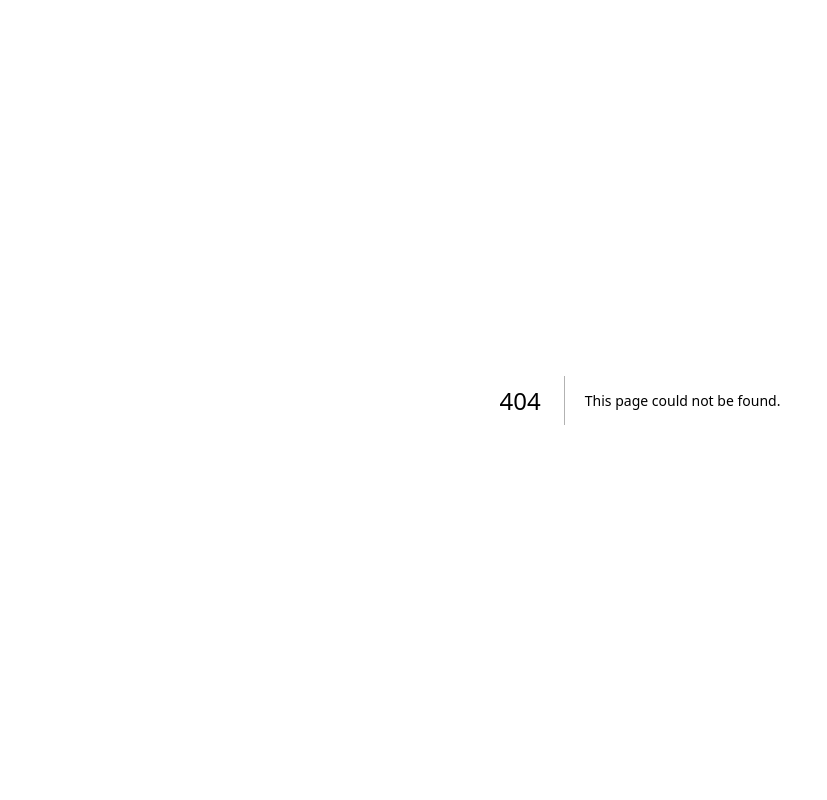
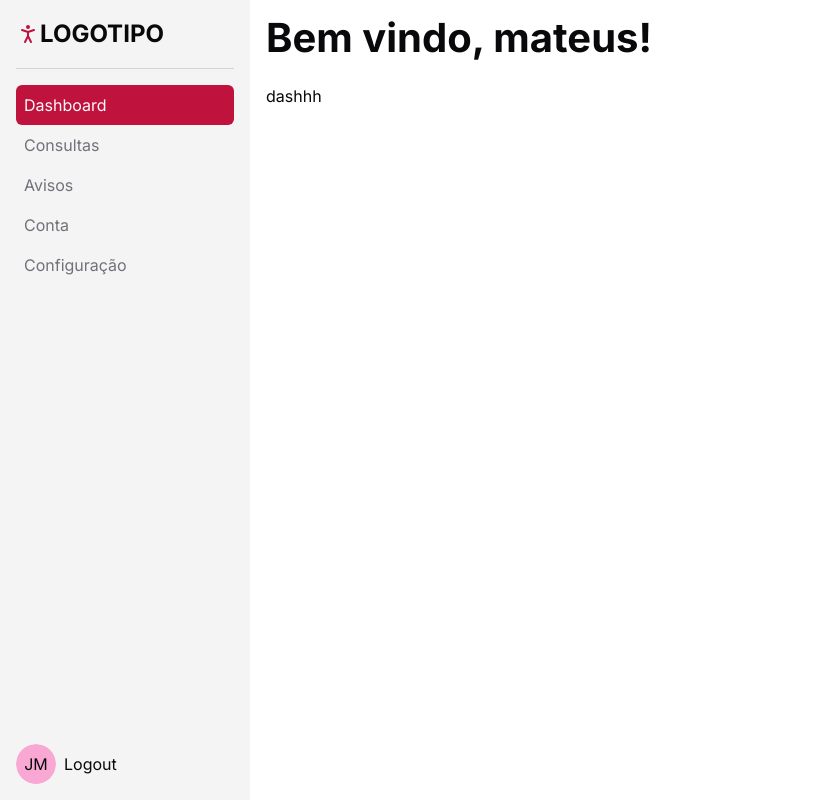
Before and after one commit to mateusjose98/nextjs-admin-14-app, a Next.js app: page /dashboard in a window 1280 px wide. Before the commit this address had no page. Shown: the whole page, without its empty margins (0-827 px from the left). Built offline with nearby package versions, Linux system fonts and the light colour scheme.

Commit message:
feat: menu sidebar

```diff
--- /dev/null
+++ b/app/dashboard/components/main-menu.tsx
@@ -0,0 +1,32 @@
+import { Avatar, AvatarFallback } from '@/components/ui/avatar';
+import MenuItem from './menu-item';
+import MenuTitle from './menu-title';
+import Link from 'next/link';
+
+export default function MainMenu() {
+  return (
+    <nav className="md:bg-muted overflow-auto p-4 flex flex-col">
+      <header className="hidden md:block border-b dark:border-b-black border-b-zinc-300 pb-4">
+        <MenuTitle />
+      </header>
+      <ul className="py-4 grow">
+        <MenuItem href="/dashboard">Dashboard</MenuItem>
+        <MenuItem href="/consultas">Consultas</MenuItem>
+        <MenuItem href="/avisos">Avisos</MenuItem>
+        <MenuItem href="/conta">Conta</MenuItem>
+        <MenuItem href="/configuracao">Configuração</MenuItem>
+      </ul>
+      <footer className="flex gap-2 items-center">
+        <Avatar>
+          <AvatarFallback className="bg-pink-300 dark:bg-pink-800">
+            JM
+          </AvatarFallback>
+        </Avatar>
+        <Link href="/" className="hover:underline">
+          Logout
+        </Link>
+        {/* <LightDarkToggle className="ml-auto" /> */}
+      </footer>
+    </nav>
+  );
+}
--- /dev/null
+++ b/app/dashboard/components/menu-item.tsx
@@ -0,0 +1,34 @@
+'use client';
+
+import { DrawerContext } from '@/components/ui/drawer';
+import { cn } from '@/lib/utils';
+import Link from 'next/link';
+import { usePathname } from 'next/navigation';
+import { useContext } from 'react';
+
+type Props = {
+  children: React.ReactNode;
+  href: string;
+};
+
+export default function MenuItem({ children, href }: Props) {
+  const { onClose } = useContext(DrawerContext);
+  const pathname = usePathname();
+  const isActive = pathname === href;
+
+  return (
+    <li>
+      <Link
+        className={cn(
+          'block p-2 hover:bg-white dark:hover:bg-zinc-700 rounded-md text-muted-foreground hover:text-foreground',
+          isActive &&
+            'bg-primary hover:bg-primary dark:hover:bg-primary hover:text-primary-foreground text-primary-foreground',
+        )}
+        href={href}
+        onClick={onClose}
+      >
+        {children}
+      </Link>
+    </li>
+  );
+}
--- /dev/null
+++ b/app/dashboard/components/menu-title.tsx
@@ -0,0 +1,10 @@
+import { PersonStanding, PersonStandingIcon } from 'lucide-react';
+
+export default function MenuTitle() {
+  return (
+    <h4 className="flex items-center">
+      <PersonStandingIcon className="text-primary"></PersonStandingIcon>
+      LOGOTIPO
+    </h4>
+  );
+}
--- /dev/null
+++ b/app/dashboard/layout.tsx
@@ -0,0 +1,15 @@
+import { ReactNode } from 'react';
+import MainMenu from './components/main-menu';
+
+export default function DashboardLayout({ children }: { children: ReactNode }) {
+  return (
+    <div className="grid grid-cols-[250px_1fr] h-screen">
+      <MainMenu />
+      <div className="overflow-auto py-2 px-4">
+        {' '}
+        <h1 className="pb-4">Bem vindo, mateus!</h1>
+        {children}
+      </div>
+    </div>
+  );
+}
--- /dev/null
+++ b/app/dashboard/page.tsx
@@ -0,0 +1,3 @@
+export default function DashboardPage() {
+  return <div>dashhh</div>;
+}
--- /dev/null
+++ b/components/ui/avatar.tsx
@@ -0,0 +1,50 @@
+"use client"
+
+import * as React from "react"
+import * as AvatarPrimitive from "@radix-ui/react-avatar"
+
+import { cn } from "@/lib/utils"
+
+const Avatar = React.forwardRef<
+  React.ElementRef<typeof AvatarPrimitive.Root>,
+  React.ComponentPropsWithoutRef<typeof AvatarPrimitive.Root>
+>(({ className, ...props }, ref) => (
+  <AvatarPrimitive.Root
+    ref={ref}
+    className={cn(
+      "relative flex h-10 w-10 shrink-0 overflow-hidden rounded-full",
+      className
+    )}
+    {...props}
+  />
+))
+Avatar.displayName = AvatarPrimitive.Root.displayName
+
+const AvatarImage = React.forwardRef<
+  React.ElementRef<typeof AvatarPrimitive.Image>,
+  React.ComponentPropsWithoutRef<typeof AvatarPrimitive.Image>
+>(({ className, ...props }, ref) => (
+  <AvatarPrimitive.Image
+    ref={ref}
+    className={cn("aspect-square h-full w-full", className)}
+    {...props}
+  />
+))
+AvatarImage.displayName = AvatarPrimitive.Image.displayName
+
+const AvatarFallback = React.forwardRef<
+  React.ElementRef<typeof AvatarPrimitive.Fallback>,
+  React.ComponentPropsWithoutRef<typeof AvatarPrimitive.Fallback>
+>(({ className, ...props }, ref) => (
+  <AvatarPrimitive.Fallback
+    ref={ref}
+    className={cn(
+      "flex h-full w-full items-center justify-center rounded-full bg-muted",
+      className
+    )}
+    {...props}
+  />
+))
+AvatarFallback.displayName = AvatarPrimitive.Fallback.displayName
+
+export { Avatar, AvatarImage, AvatarFallback }
--- a/components/ui/calendar.tsx
+++ b/components/ui/calendar.tsx
@@ -102,19 +102,21 @@ function Calendar({
             },
           );
 
+          function onChangeDropDown(value: string): void {
+            if (dropdownProps.name === 'months') {
+              const newDate = new Date(currentMonth);
+              newDate.setMonth(parseInt(value));
+              goToMonth(newDate);
+            } else if (dropdownProps.name === 'years') {
+              const newDate = new Date(currentMonth);
+              newDate.setFullYear(parseInt(value));
+              goToMonth(newDate);
+            }
+          }
+
           return (
             <Select
-              onValueChange={(newValue) => {
-                if (dropdownProps.name === 'months') {
-                  const newDate = new Date(currentMonth);
-                  newDate.setMonth(parseInt(newValue));
-                  goToMonth(newDate);
-                } else if (dropdownProps.name === 'years') {
-                  const newDate = new Date(currentMonth);
-                  newDate.setFullYear(parseInt(newValue));
-                  goToMonth(newDate);
-                }
-              }}
+              onValueChange={onChangeDropDown}
               value={dropdownProps.value?.toString()}
             >
               <SelectTrigger>{caption}</SelectTrigger>
--- /dev/null
+++ b/components/ui/drawer.tsx
@@ -0,0 +1,134 @@
+'use client';
+
+import * as React from 'react';
+import { Drawer as DrawerPrimitive } from 'vaul';
+
+import { cn } from '@/lib/utils';
+
+export const DrawerContext = React.createContext<{
+  direction?: 'top' | 'bottom' | 'left' | 'right';
+  onClose?: () => void;
+}>({});
+
+const Drawer = ({
+  shouldScaleBackground = true,
+  ...props
+}: React.ComponentProps<typeof DrawerPrimitive.Root>) => (
+  <DrawerContext.Provider
+    value={{ direction: props.direction, onClose: props.onClose }}
+  >
+    <DrawerPrimitive.Root
+      shouldScaleBackground={shouldScaleBackground}
+      {...props}
+    />
+  </DrawerContext.Provider>
+);
+Drawer.displayName = 'Drawer';
+
+const DrawerTrigger = DrawerPrimitive.Trigger;
+
+const DrawerPortal = DrawerPrimitive.Portal;
+
+const DrawerClose = DrawerPrimitive.Close;
+
+const DrawerOverlay = React.forwardRef<
+  React.ElementRef<typeof DrawerPrimitive.Overlay>,
+  React.ComponentPropsWithoutRef<typeof DrawerPrimitive.Overlay>
+>(({ className, ...props }, ref) => (
+  <DrawerPrimitive.Overlay
+    ref={ref}
+    className={cn('fixed inset-0 z-50 bg-black/80', className)}
+    {...props}
+  />
+));
+DrawerOverlay.displayName = DrawerPrimitive.Overlay.displayName;
+
+const DrawerContent = React.forwardRef<
+  React.ElementRef<typeof DrawerPrimitive.Content>,
+  React.ComponentPropsWithoutRef<typeof DrawerPrimitive.Content>
+>(({ className, children, ...props }, ref) => {
+  const { direction } = React.useContext(DrawerContext);
+  return (
+    <DrawerPortal>
+      <DrawerOverlay />
+      <DrawerPrimitive.Content
+        ref={ref}
+        className={cn(
+          'fixed z-50 flex h-auto flex-col rounded-t-[10px] border bg-background',
+          (!direction || direction === 'bottom') && 'inset-x-0 bottom-0 mt-24 ',
+          direction === 'right' && 'right-0 w-screen max-w-md top-0 h-full',
+          className,
+        )}
+        {...props}
+      >
+        {(!direction || direction === 'bottom') && (
+          <div className="mx-auto mt-4 h-2 w-[100px] rounded-full bg-muted" />
+        )}
+        {children}
+      </DrawerPrimitive.Content>
+    </DrawerPortal>
+  );
+});
+DrawerContent.displayName = 'DrawerContent';
+
+const DrawerHeader = ({
+  className,
+  ...props
+}: React.HTMLAttributes<HTMLDivElement>) => (
+  <div
+    className={cn('grid gap-1.5 p-4 text-center sm:text-left', className)}
+    {...props}
+  />
+);
+DrawerHeader.displayName = 'DrawerHeader';
+
+const DrawerFooter = ({
+  className,
+  ...props
+}: React.HTMLAttributes<HTMLDivElement>) => (
+  <div
+    className={cn('mt-auto flex flex-col gap-2 p-4', className)}
+    {...props}
+  />
+);
+DrawerFooter.displayName = 'DrawerFooter';
+
+const DrawerTitle = React.forwardRef<
+  React.ElementRef<typeof DrawerPrimitive.Title>,
+  React.ComponentPropsWithoutRef<typeof DrawerPrimitive.Title>
+>(({ className, ...props }, ref) => (
+  <DrawerPrimitive.Title
+    ref={ref}
+    className={cn(
+      'text-lg font-semibold leading-none tracking-tight',
+      className,
+    )}
+    {...props}
+  />
+));
+DrawerTitle.displayName = DrawerPrimitive.Title.displayName;
+
+const DrawerDescription = React.forwardRef<
+  React.ElementRef<typeof DrawerPrimitive.Description>,
+  React.ComponentPropsWithoutRef<typeof DrawerPrimitive.Description>
+>(({ className, ...props }, ref) => (
+  <DrawerPrimitive.Description
+    ref={ref}
+    className={cn('text-sm text-muted-foreground', className)}
+    {...props}
+  />
+));
+DrawerDescription.displayName = DrawerPrimitive.Description.displayName;
+
+export {
+  Drawer,
+  DrawerPortal,
+  DrawerOverlay,
+  DrawerTrigger,
+  DrawerClose,
+  DrawerContent,
+  DrawerHeader,
+  DrawerFooter,
+  DrawerTitle,
+  DrawerDescription,
+};
--- a/package.json
+++ b/package.json
@@ -10,6 +10,8 @@
   },
   "dependencies": {
     "@hookform/resolvers": "^3.9.1",
+    "@radix-ui/react-avatar": "^1.1.2",
+    "@radix-ui/react-dialog": "^1.1.5",
     "@radix-ui/react-label": "^2.1.1",
     "@radix-ui/react-popover": "^1.1.4",
     "@radix-ui/react-select": "^2.1.4",
@@ -26,6 +28,7 @@
     "react-hook-form": "^7.54.2",
     "tailwind-merge": "^2.5.5",
     "tailwindcss-animate": "^1.0.7",
+    "vaul": "^1.1.2",
     "zod": "^3.24.1"
   },
   "devDependencies": {
```
Also changed, not shown: 2 other files (tests, documents, lock files or other folders).
